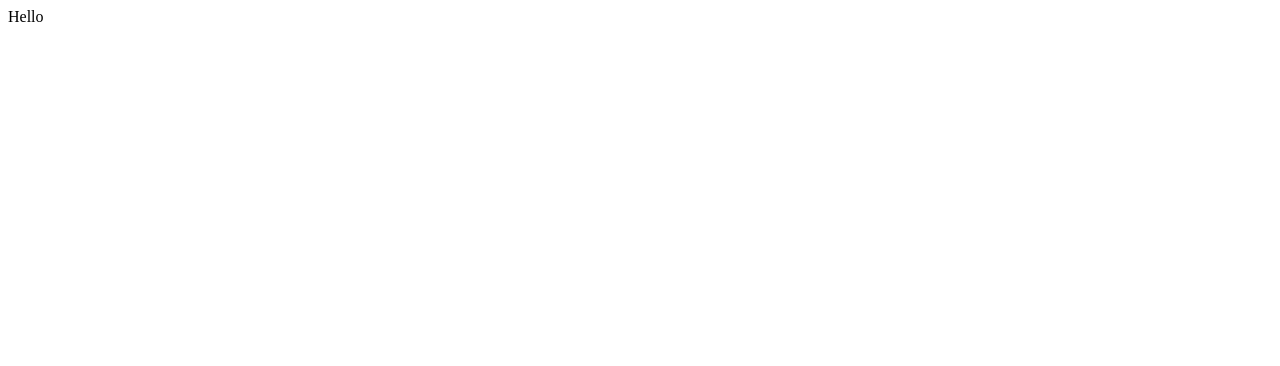
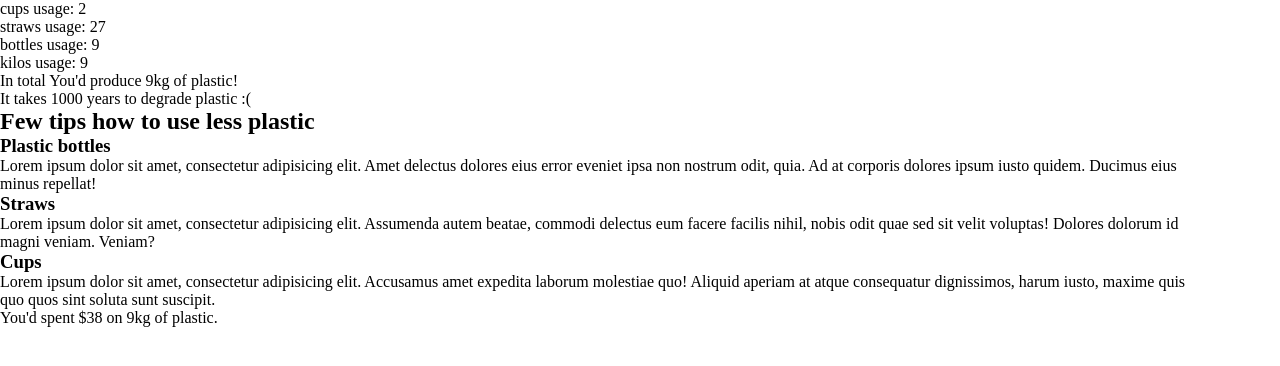
Before and after one commit to qlepa/plastic-aint-fantastic, a React (Create React App) app: page / in a window 1280 px wide. Shown: the top 366 px of the page. Built offline with nearby package versions, Linux system fonts and the light colour scheme.

Commit message:
added features

```diff
--- /dev/null
+++ b/src/components/summary.jsx
@@ -0,0 +1,180 @@
+import React from 'react';
+
+
+const Summary = (props) => {
+
+    let data = props.data;
+    return (
+        <section className='container'>
+            <section className='usage'>
+                <ul>
+                    <List data={data}/>
+                </ul>
+                <p>In total You'd produce {data.kilos}kg of plastic!</p>
+                <p>It takes 1000 years to degrade plastic :(</p>
+            </section>
+            <section className='tips'>
+                <h2>Few tips how to use less plastic</h2>
+                <Cutle value={data}/>
+                <Bottle value={data}/>
+                <Straw value={data}/>
+                <Cups value={data}/>
+            </section>
+            <section className='spending'>
+                <p>You'd spent ${data.cost} on {data.kilos}kg of plastic.</p>
+
+            </section>
+
+        </section>
+    )
+};
+
+
+const List = (props) => {
+    const arr = Object.keys(props.data);
+    let newAr = arr.map((e, i) => {
+        if (arr.indexOf(e) > 6) {
+            console.log("za duzo");
+            return null
+        } else {
+            if (props.data[e]===0) {
+                console.log('jestem nizej');
+                return null
+            } else {
+                return <li key={i}>{e} usage: {props.data[e]}</li>
+            }
+        }
+    });
+    return newAr
+};
+
+
+const Cutle = (props) => {
+    if (props.value.fork > 0 || props.value.knives > 0 || props.value.plates > 0) {
+        return <section>
+            <h3>Plates & Cuttlery</h3>
+            <p>Lorem ipsum dolor sit amet, consectetur adipisicing elit. Aspernatur cum deserunt doloremque et
+                excepturi, facere, fugiat fugit harum illum impedit maxime nulla obcaecati officiis optio
+                placeat quibusdam quis totam voluptatum!</p>
+        </section>
+    } else {
+        return null
+    }
+}
+
+
+const Bottle = (props) => {
+    if (props.value.bottles > 0) {
+        return <section>
+            <h3>Plastic bottles</h3>
+            <p>Lorem ipsum dolor sit amet, consectetur adipisicing elit. Amet delectus dolores eius error
+                eveniet ipsa non nostrum odit, quia. Ad at corporis dolores ipsum iusto quidem. Ducimus eius
+                minus repellat!</p>
+        </section>
+    } else {
+        return null
+    }
+};
+
+const Straw = (props) => {
+    if (props.value.straws > 0) {
+        return <section>
+            <h3>Straws</h3>
+            <p>Lorem ipsum dolor sit amet, consectetur adipisicing elit. Assumenda autem beatae, commodi
+                delectus eum facere facilis nihil, nobis odit quae sed sit velit voluptas! Dolores dolorum id
+                magni veniam. Veniam?</p>
+        </section>
+    } else {
+        return null
+    }
+};
+
+const Cups = (props) => {
+    if (props.value.cups > 0) {
+        return <section>
+            <h3>Cups</h3>
+            <p>Lorem ipsum dolor sit amet, consectetur adipisicing elit. Accusamus amet expedita laborum
+                molestiae quo! Aliquid aperiam at atque consequatur dignissimos, harum iusto, maxime quis quo
+                quos sint soluta sunt suscipit.</p>
+        </section>
+    } else {
+        return null
+    }
+}
+
+
+const SummaryCalc = (props) => {
+
+    const usage = () => {
+        const obj = [
+            {
+                cups: 0.8,
+                bott: 0.5,
+                hot: 1,
+                knives: 1,
+                fork: 1,
+                plates: 1,
+                straws: 2,
+            }, {
+                cups: 0.2,
+                bottles: 1,
+                hot: 0.4,
+                knives: 0.5,
+                fork: 0.5,
+                plates: 1,
+                straws: 3,
+            }, {
+                cups: 0.8,
+                bottles: 0.8,
+                hot: 0.6,
+                knives: 0.5,
+                fork: 0.5,
+                plates: 1,
+                straws: 0.5,
+            }];
+        let partyTypeUsage = () => {
+            switch (props.data.party.toLocaleLowerCase()) {
+                case 'bufet':
+                    return obj[1];
+                case 'foodtruck':
+                    return obj[2];
+                case 'serwis':
+                    return obj[3];
+            }
+        };
+        let partyType = partyTypeUsage();
+        let usageOBj = {
+            cups: '',
+            fork: '',
+            knives: '',
+            plates: '',
+            straws: '',
+            bottles: '',
+        };
+        for (let key in usageOBj) {
+            if (props.data[key] > 0) {
+                usageOBj[key] = Math.ceil(props.data.ppl * partyType[key] * props.data.hours)
+            } else {
+                usageOBj[key] = 0;
+            }
+        }
+
+        let kilos = 0;
+        let cost = 0;
+        for (let key in usageOBj) {
+            kilos = Math.ceil(kilos + usageOBj[key] * 0.2);
+            cost = Math.ceil(cost + usageOBj[key])
+        }
+        usageOBj.kilos = kilos;
+        usageOBj.cost = cost;
+        return usageOBj
+
+    };
+    return (
+        <Summary data={usage()}/>
+
+    )
+};
+
+
+export default SummaryCalc
--- a/src/index.js
+++ b/src/index.js
@@ -1,21 +1,31 @@
 import React, {Component} from 'react';
 import ReactDOM from 'react-dom';
 import './scss/main.scss';
+import SummaryCalc from "./components/summary"
 
 class App extends Component {
    constructor(props) {
    super(props);
     this.state= {
-        status: "Start"
+        status: "Start",
+        cups: 1,
+        fork: 0,
+        knives: 0,
+        plates: 0,
+        straws: 150,
+        bottles: 30,
+        kilos: 150,
+        party: 'bufet',
+        ppl: 3,
+        hours: 3
+
     }
    }
    render(){
-       switch ( this.state.status) {
+       switch (this.state.status) {
            case "Start":
                return (
-                   <div>
-                       Hello
-                   </div>
+                   <SummaryCalc data={this.state}/>
                )
        }
 
--- a/src/scss/main.scss
+++ b/src/scss/main.scss
@@ -0,0 +1,14 @@
+*{
+  margin: 0;
+  padding: 0;
+  box-sizing: border-box;
+}
+
+body{
+  margin: 0 auto;
+}
+
+.container {
+  max-width: 1200px;
+  width: 100%;
+}
```
